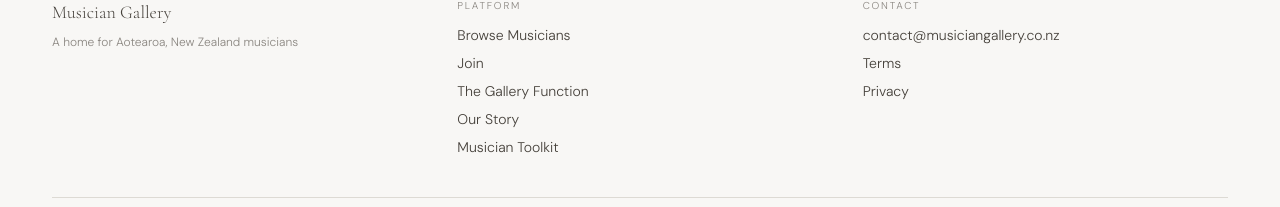
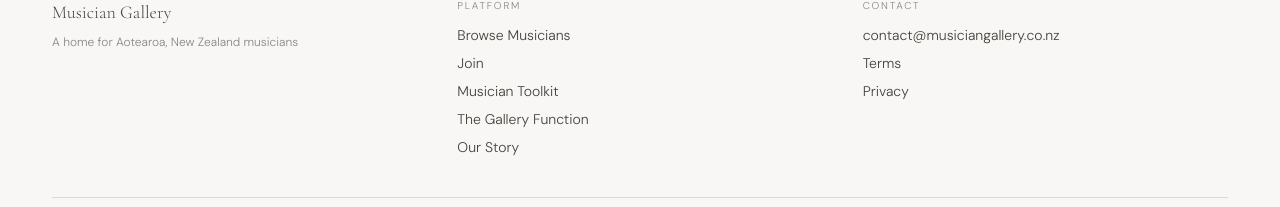
Before and after one commit to musiciangallery/Musician-Gallery, a Next.js app: page / in a window 1280 px wide. Shown: the part 3058-3265 px from the top of the page. Built offline with nearby package versions, Linux system fonts and the light colour scheme; no server answers; the database is empty.

Commit message:
Update Footer.tsx

```diff
--- a/src/components/Footer.tsx
+++ b/src/components/Footer.tsx
@@ -26,6 +26,11 @@ export default function Footer() {
               </Link>
             </li>
             <li>
+              <Link href="/toolkit" className="hover:text-accent">
+                Musician Toolkit
+              </Link>
+            </li>
+            <li>
               <Link href="/about" className="hover:text-accent">
                 The Gallery Function
               </Link>
@@ -33,11 +38,6 @@ export default function Footer() {
             <li>
               <Link href="/our-story" className="hover:text-accent">
                 Our Story
-              </Link>
-            </li>
-            <li>
-              <Link href="/toolkit" className="hover:text-accent">
-                Musician Toolkit
               </Link>
             </li>
           </ul>
```
